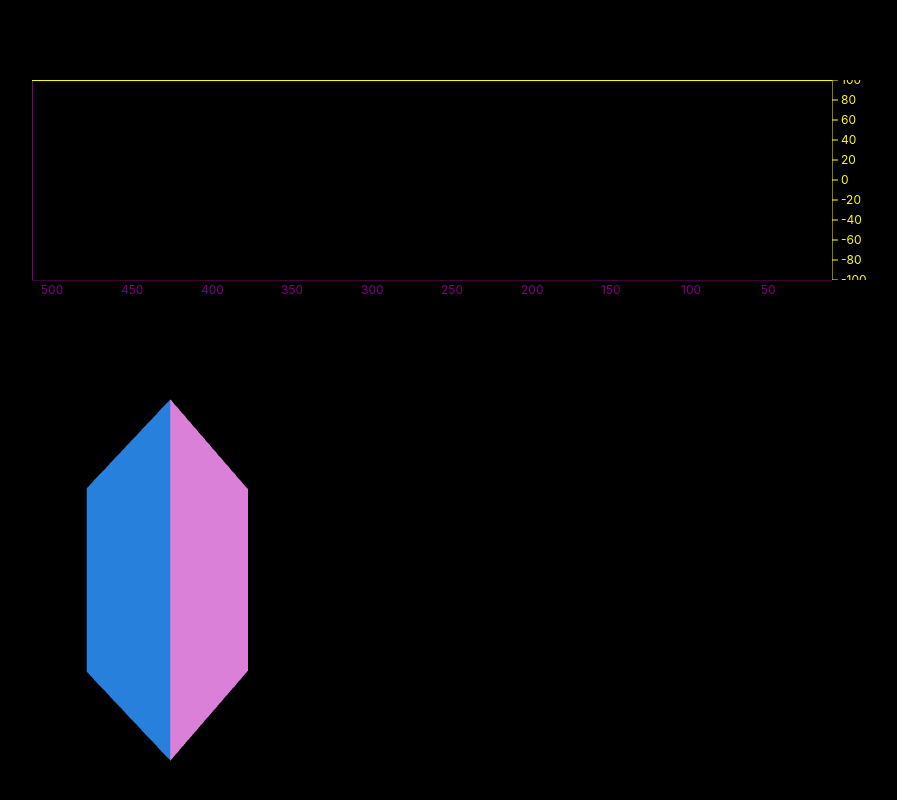
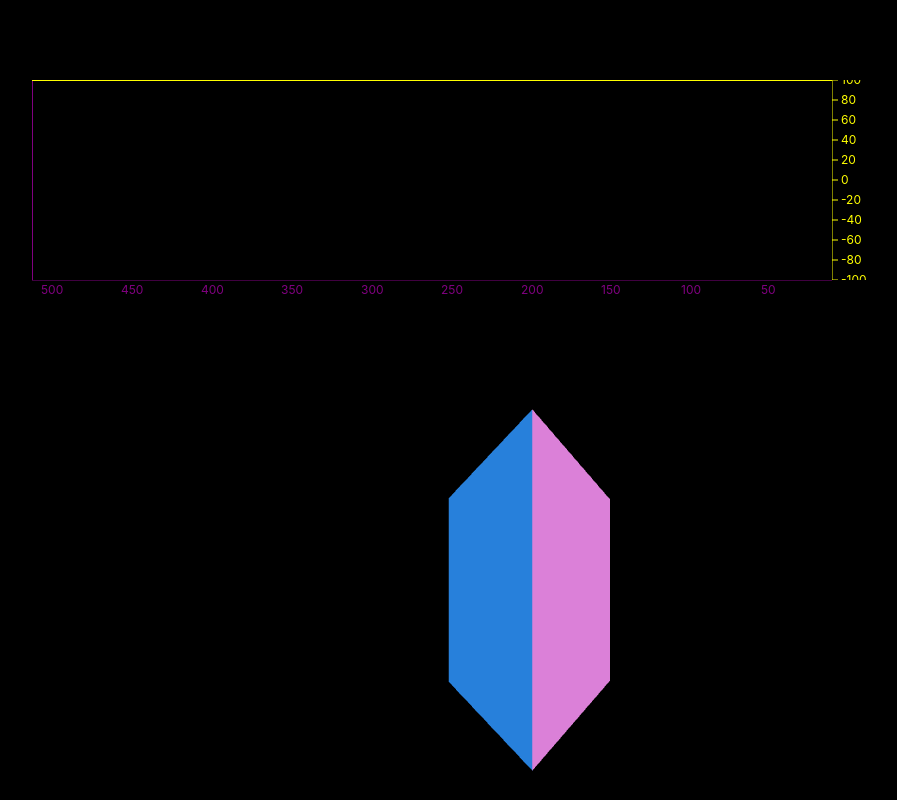
Before and after one commit to Jon104/Vision, a React (Create React App) app: page / in a window 1280 px wide. Shown: the part 220-1020 px from the top of the page, without its empty margins (32-929 px from the left). Built offline with nearby package versions, Linux system fonts and the light colour scheme.

Commit message:
Back to setInterval()

```diff
--- a/src/App.css
+++ b/src/App.css
@@ -15,6 +15,12 @@ body {
 
 .inline {
   display: inline-block;
+}
+
+.center {
+  margin: auto;
+  width: 50%;
+  padding: 10px;
 }
 
 .absolute {
--- a/src/App.jsx
+++ b/src/App.jsx
@@ -32,7 +32,7 @@ const App = (props) => {
   ];
   const [isParticlesEnabled, setIsParticlesEnabled] = useState(false);
 
-  const onStartAcquisition = () => (timer = requestAnimationFrame(execute));
+  const onStartAcquisition = () => (timer = setInterval(execute));
   const onStopAcquisition = () => clearInterval(timer);
   const onParticlesClick = () => setIsParticlesEnabled(!isParticlesEnabled);
 
@@ -61,7 +61,7 @@ const App = (props) => {
     renderer = new THREE.WebGLRenderer({ antialias: true });
     renderer.setSize(400, 400);
     renderer.setAnimationLoop(animation);
-    document.body.appendChild(renderer.domElement);
+    document.getElementById("3d").appendChild(renderer.domElement);
   };
 
   const animation = (time) => {
@@ -131,6 +131,7 @@ const App = (props) => {
           <View id={view.id} width={view.width} height={view.height} />
         </div>
       ))}
+      <div id="3d" className="center" />
       {isParticlesEnabled && (
         <div className="put-behind fullscreen">
           <ParticleField />
```
